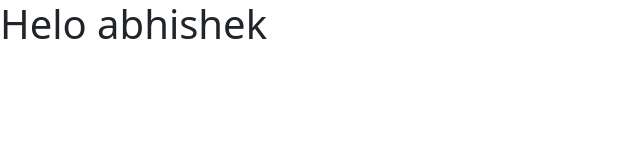
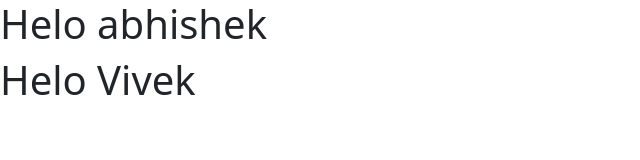
Before and after one commit to CoderAbhii/GitTestDev, a plain HTML site: page index.html in a window 1280 px wide. Shown: the whole page, without its empty margins (0-640 px from the left). Drawn offline with nearby package versions, Linux system fonts and the light colour scheme.

Commit message:
second commit fporm abhiskeh

```diff
--- a/index.html
+++ b/index.html
@@ -7,8 +7,8 @@
     <link href="https://cdn.jsdelivr.net/npm/bootstrap@5.3.7/dist/css/bootstrap.min.css" rel="stylesheet" integrity="sha384-LN+7fdVzj6u52u30Kp6M/trliBMCMKTyK833zpbD+pXdCLuTusPj697FH4R/5mcr" crossorigin="anonymous">
   </head>
   <body>
-
     <h1>Helo abhishek</h1>
+    <h1>Helo Vivek</h1>
     <script src="https://cdn.jsdelivr.net/npm/bootstrap@5.3.7/dist/js/bootstrap.bundle.min.js" integrity="sha384-ndDqU0Gzau9qJ1lfW4pNLlhNTkCfHzAVBReH9diLvGRem5+R9g2FzA8ZGN954O5Q" crossorigin="anonymous"></script>
   </body>
 </html>
```
